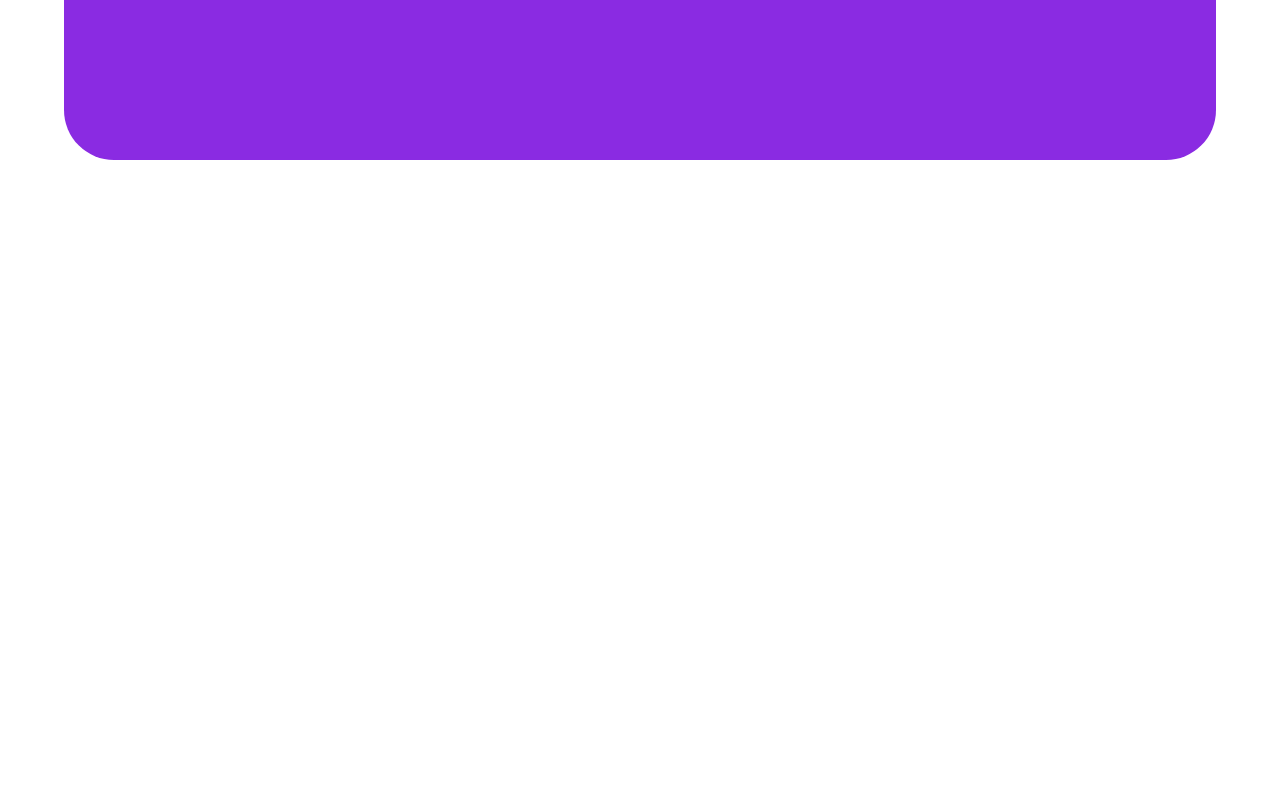
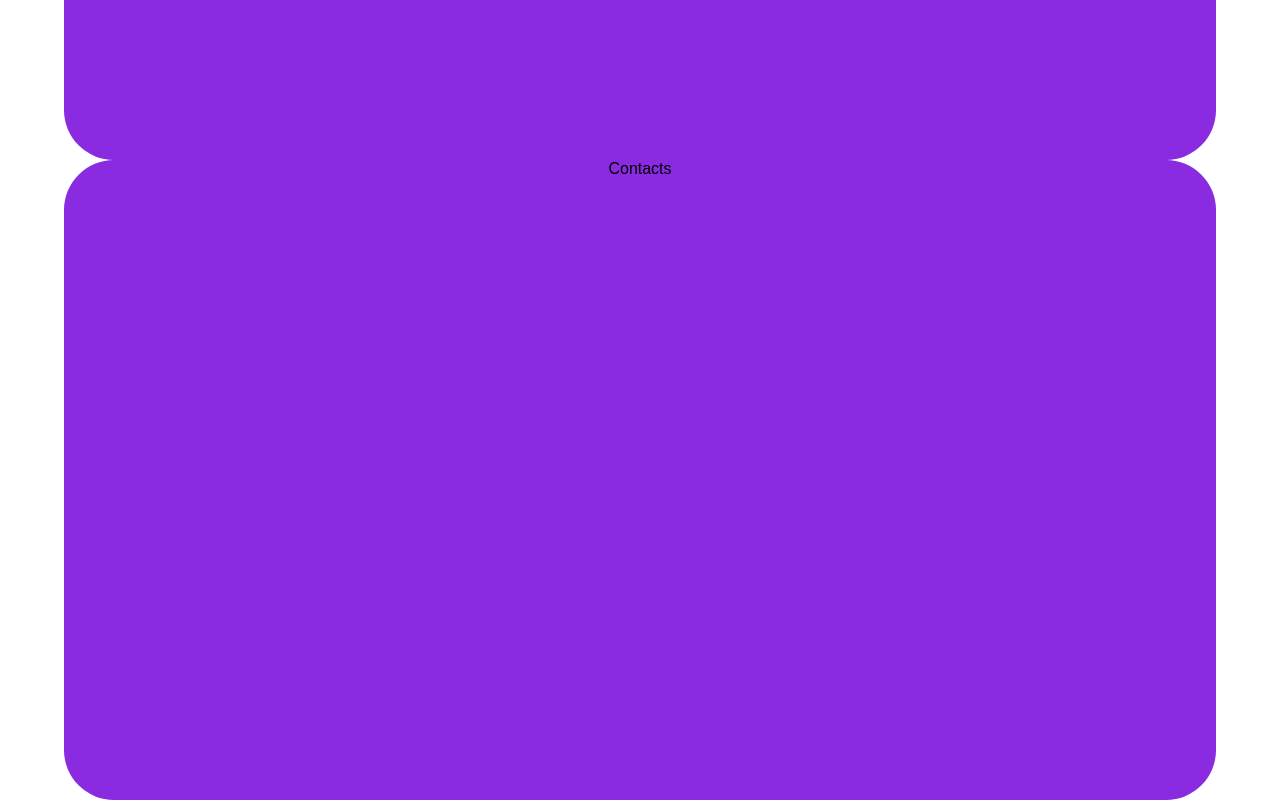
Before and after one commit to divyansh-tamrakar/peace-hub, a React (Create React App) app: page / in a window 1280 px wide. Shown: the part 574-1374 px from the top of the page. Before the commit the page ends 800 px from the top, so only its background shows below. Built offline with nearby package versions, Linux system fonts and the light colour scheme; the HTML template or start-up script is replaced by a standard one.

Commit message:
Added contact

```diff
--- a/src/App.js
+++ b/src/App.js
@@ -1,4 +1,5 @@
 import './App.css';
+import Contacts from './components/Contacts/Contacts';
 import Header from './components/Header/Header';
 import NavBar from './components/Navigation/NavBar';
 
@@ -7,6 +8,7 @@ function App() {
     <div className="App">
       <NavBar />
       <Header />
+      <Contacts />
     </div>
   );
 }
```
